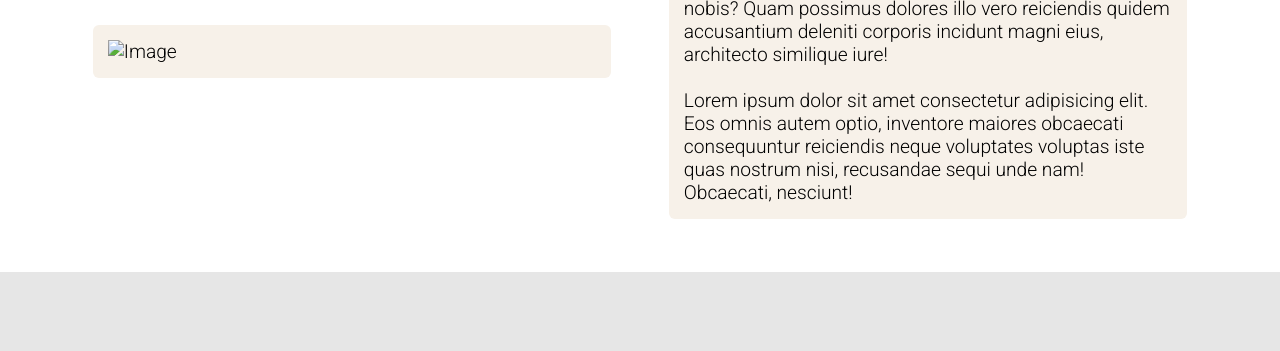
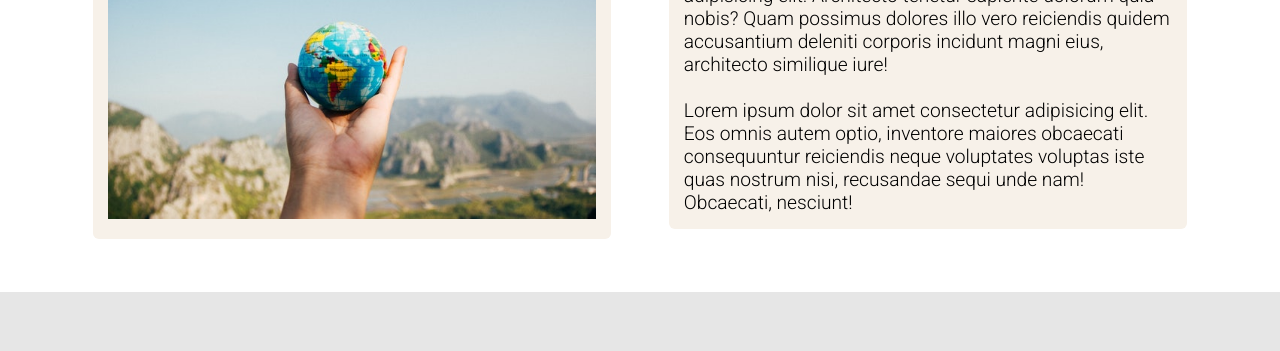
Before and after one commit to asadlion11/asadlion11.github.io, a plain HTML site: page about.html in a window 1280 px wide. Shown: the part 274-625 px from the top of the page. Drawn offline with Linux system fonts and the light colour scheme; files whose address does not match are found by name.

Commit message:
Update about.html

```diff
--- a/about.html
+++ b/about.html
@@ -28,7 +28,7 @@
     <div class="container">
         <div class="row">
             <div class="col-2">
-                <img src="./images/world-img.jpeg" alt="Image">
+                <img src="./world-img.jpeg" alt="Image">
             </div>
             <div class="col-2">
                 <h4 class="title">What We Do</h4>
```
